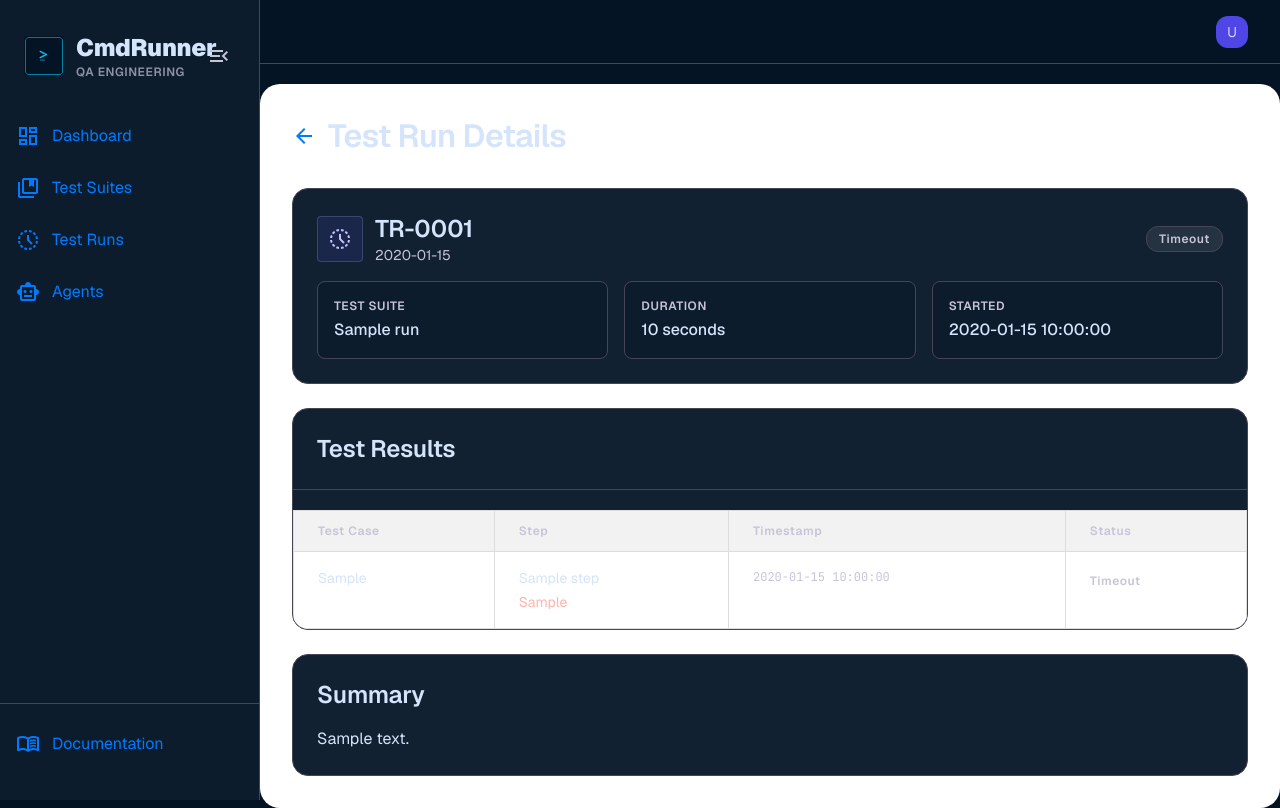
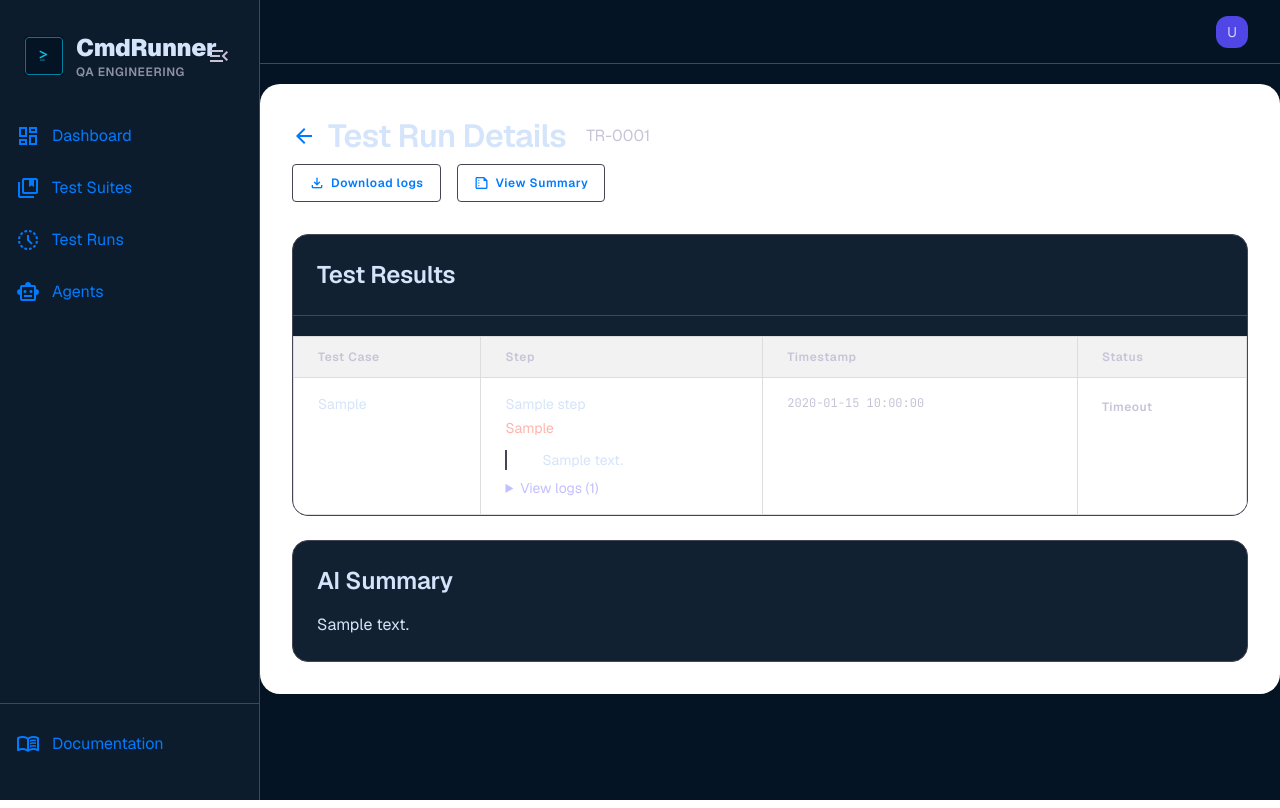
Before and after one commit to karthik-ai452/aitest, a Python web app: template cmdrunner-patch/templates/pages/test_run_view.html in a window 1280 px wide. Run offline with Jinja, Linux system fonts and the light colour scheme; the template is opened without the code that fills it: most values are stand-ins (such as "Sample title", 1, 10 or a date in 2020); some libraries are stand-ins or nearby versions.

Commit message:
v3: Fix variable names - test_runs not runs, no stats on dashboard, match real backend exactly

```diff
--- a/cmdrunner-patch/templates/pages/test_run_view.html
+++ b/cmdrunner-patch/templates/pages/test_run_view.html
@@ -8,61 +8,23 @@
             <span class="material-symbols-outlined">arrow_back</span>
         </a>
         <h2 class="font-display-lg text-display-lg text-on-surface">Test Run Details</h2>
+        {% if test_run_id %}
+        <span class="font-body-md text-body-md text-on-surface-variant ml-2">TR-{{ "%04d" | format(test_run_id) }}</span>
+        {% endif %}
+    </div>
+    <div class="flex items-center gap-4 mt-2">
+        {% if test_run_id %}
+        <a href="/test_runs/{{ test_run_id }}/logs" class="inline-flex items-center gap-1.5 px-4 py-1.5 rounded-lg border border-outline-variant text-on-surface-variant font-label-caps text-label-caps hover:bg-surface-container-high transition-colors">
+            <span class="material-symbols-outlined text-base">download</span> Download logs
+        </a>
+        {% endif %}
+        {% if summary %}
+        <a href="#summary" class="inline-flex items-center gap-1.5 px-4 py-1.5 rounded-lg border border-outline-variant text-on-surface-variant font-label-caps text-label-caps hover:bg-surface-container-high transition-colors">
+            <span class="material-symbols-outlined text-base">summarize</span> View Summary
+        </a>
+        {% endif %}
     </div>
 </div>
-
-<!-- Run Header -->
-{% if run %}
-<div class="bg-surface-container border border-outline-variant rounded-2xl p-6 mb-6">
-    <div class="flex items-center justify-between mb-4">
-        <div class="flex items-center gap-3">
-            <div class="p-2.5 bg-primary-container/15 rounded-lg border border-primary/20">
-                <span class="material-symbols-outlined text-primary">history_toggle_off</span>
-            </div>
-            <div>
-                <h3 class="font-headline-md text-headline-md text-on-surface">TR-{{ "%04d" | format(run.id) }}</h3>
-                <p class="font-body-sm text-body-sm text-on-surface-variant">{{ run.created_at[:10] if run.created_at else 'N/A' }}</p>
-            </div>
-        </div>
-        {% set status = run.status|string|lower %}
-        {% if status == 'passed' or status == 'success' %}
-        <span class="inline-flex items-center gap-1.5 px-3 py-1 rounded-full bg-secondary/10 border border-secondary/30">
-            <span class="w-2 h-2 rounded-full bg-secondary"></span>
-            <span class="font-label-caps text-label-caps text-secondary">Passed</span>
-        </span>
-        {% elif status == 'failed' or status == 'failure' %}
-        <span class="inline-flex items-center gap-1.5 px-3 py-1 rounded-full bg-error/10 border border-error/30">
-            <span class="w-2 h-2 rounded-full bg-error"></span>
-            <span class="font-label-caps text-label-caps text-error">Failed</span>
-        </span>
-        {% elif status == 'running' or status == 'in_progress' %}
-        <span class="inline-flex items-center gap-1.5 px-3 py-1 rounded-full bg-primary/10 border border-primary/30">
-            <span class="w-2 h-2 rounded-full bg-primary animate-spin"></span>
-            <span class="font-label-caps text-label-caps text-primary">Running</span>
-        </span>
-        {% else %}
-        <span class="inline-flex items-center gap-1.5 px-3 py-1 rounded-full bg-on-surface-variant/10 border border-outline-variant">
-            <span class="font-label-caps text-label-caps text-on-surface-variant">{{ run.status|capitalize }}</span>
-        </span>
-        {% endif %}
-    </div>
-
-    <div class="grid grid-cols-1 md:grid-cols-3 gap-4">
-        <div class="bg-surface-container-low rounded-xl p-4 border border-outline-variant">
-            <p class="font-label-caps text-label-caps text-on-surface-variant mb-1">TEST SUITE</p>
-            <p class="font-body-md text-body-md text-on-surface font-medium">{{ run.test_suite_name or 'N/A' }}</p>
-        </div>
-        <div class="bg-surface-container-low rounded-xl p-4 border border-outline-variant">
-            <p class="font-label-caps text-label-caps text-on-surface-variant mb-1">DURATION</p>
-            <p class="font-body-md text-body-md text-on-surface font-medium">{{ run.duration_secs ~ ' seconds' if run.duration_secs else 'N/A' }}</p>
-        </div>
-        <div class="bg-surface-container-low rounded-xl p-4 border border-outline-variant">
-            <p class="font-label-caps text-label-caps text-on-surface-variant mb-1">STARTED</p>
-            <p class="font-body-md text-body-md text-on-surface font-medium">{{ run.created_at[:19] if run.created_at else 'N/A' }}</p>
-        </div>
-    </div>
-</div>
-{% endif %}
 
 <!-- Test Results Table -->
 <div class="bg-surface-container border border-outline-variant rounded-2xl overflow-hidden mb-6">
@@ -88,17 +50,52 @@
                         {% if result.failure_reason %}
                         <div class="text-error font-body-sm text-body-sm mt-1">{{ result.failure_reason }}</div>
                         {% endif %}
+
+                        {% if result.actions and result.actions | length > 0 %}
+                        <div class="mt-3 space-y-1.5 border-l-2 border-outline-variant pl-3">
+                            {% for action in result.actions %}
+                            <div class="flex items-start gap-2">
+                                <i class="fa fa-{{ action.icon }} text-on-surface-variant text-xs mt-1"></i>
+                                <span class="font-body-sm text-body-sm text-on-surface">{{ action.message }}</span>
+                                {% if action.screenshot %}
+                                [<a target="_blank" data-lightbox="gallery" data-title="{{ action.message }}" href="/test_runs/{{ test_run_id }}/screenshot/{{ action.id }}" class="text-primary hover:underline">View screenshot</a>]
+                                {% endif %}
+                            </div>
+                            {% endfor %}
+                        </div>
+                        {% endif %}
+
+                        {% if result.logs and result.logs | length > 0 %}
+                        <details class="mt-2">
+                            <summary class="font-body-sm text-body-sm text-primary cursor-pointer hover:underline">View logs ({{ result.logs | length }})</summary>
+                            <div class="mt-2 bg-surface-container-lowest rounded-lg p-3 space-y-1 max-h-60 overflow-y-auto">
+                                {% for log in result.logs %}
+                                <div class="flex gap-2 font-body-sm text-body-sm">
+                                    <span class="text-on-surface-variant whitespace-nowrap">{{ log.log_time }}</span>
+                                    <span class="text-on-surface-variant">[{{ log.type }}]</span>
+                                    <span class="text-on-surface">{{ log.message }}</span>
+                                </div>
+                                {% endfor %}
+                            </div>
+                        </details>
+                        {% endif %}
                     </td>
                     <td class="px-6 py-4 font-code-sm text-code-sm text-on-surface-variant">{{ result.timestamp }}</td>
                     <td class="px-6 py-4">
                         {% set rstatus = result.status|string|lower %}
                         {% if rstatus == 'passed' or rstatus == 'success' %}
                         <span class="inline-flex items-center gap-1.5 px-2.5 py-0.5 rounded-full bg-secondary/10 border border-secondary/30">
+                            <span class="w-1.5 h-1.5 rounded-full bg-secondary"></span>
                             <span class="font-label-caps text-label-caps text-secondary text-xs">Passed</span>
                         </span>
                         {% elif rstatus == 'failed' or rstatus == 'failure' %}
                         <span class="inline-flex items-center gap-1.5 px-2.5 py-0.5 rounded-full bg-error/10 border border-error/30">
+                            <span class="w-1.5 h-1.5 rounded-full bg-error"></span>
                             <span class="font-label-caps text-label-caps text-error text-xs">Failed</span>
+                        </span>
+                        {% elif rstatus == 'in_progress' %}
+                        <span class="inline-flex items-center gap-1.5 px-2.5 py-0.5 rounded-full bg-primary/10 border border-primary/30">
+                            <span class="font-label-caps text-label-caps text-primary text-xs">Running</span>
                         </span>
                         {% else %}
                         <span class="font-label-caps text-label-caps text-on-surface-variant text-xs">{{ result.status | capitalize }}</span>
@@ -122,7 +119,7 @@
 <!-- Summary -->
 {% if summary %}
 <div id="summary" class="bg-surface-container border border-outline-variant rounded-2xl p-6">
-    <h3 class="font-headline-md text-headline-md text-on-surface mb-4">Summary</h3>
+    <h3 class="font-headline-md text-headline-md text-on-surface mb-4">AI Summary</h3>
     <div class="font-body-md text-body-md text-on-surface prose">
         {{ summary | safe }}
     </div>
--- a/cmdrunner-patch/templates/pages/test_runs.html
+++ b/cmdrunner-patch/templates/pages/test_runs.html
@@ -16,8 +16,8 @@
             </tr>
         </thead>
         <tbody>
-            {% if runs and runs | length > 0 %}
-            {% for run in runs %}
+            {% if test_runs and test_runs | length > 0 %}
+            {% for run in test_runs %}
             <tr class="border-b border-[#e2e8f0]">
                 <td class="py-3 px-4 text-[#4a5568]">{{ run.test_suite_name }}</td>
                 <td class="py-3 px-4">
```
Also changed, not shown: cmdrunner-patch/templates/pages/index.html (+3 -50 lines).
